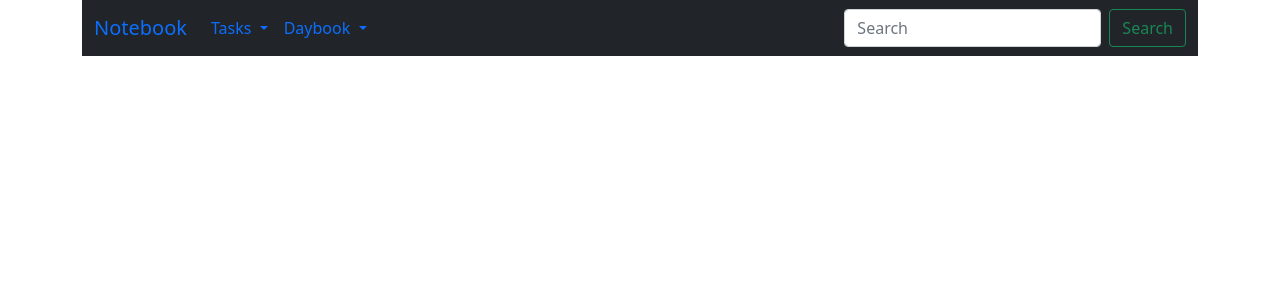
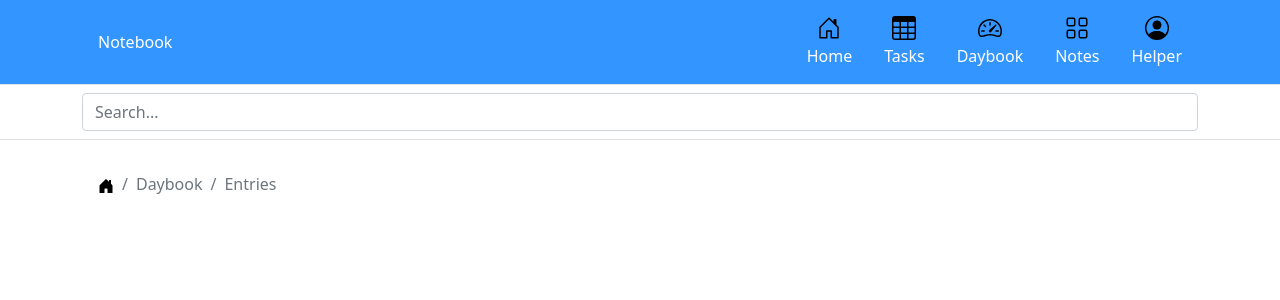
Before and after one commit to YevheniyEvt/Notebook, a Django app: page /daybook/entries/ in a window 1280 px wide. Shown: the top 300 px of the page. Run offline with Django 5.2, Linux system fonts and the light colour scheme; data that the repository does not hold is empty; some libraries are stand-ins or nearby versions.

Commit message:
style(navbar): Change navbar for header, add style and static folders, add svgs

```diff
--- a/daybook/templates/daybook/entries_list.html
+++ b/daybook/templates/daybook/entries_list.html
@@ -1,4 +1,26 @@
 {% extends 'base.htm' %}
+
+{% block header %}
+<div class="container my-3">
+  <nav aria-label="breadcrumb">
+    <ol
+      class="breadcrumb breadcrumb-chevron p-3 bg-body-tertiary rounded-3"
+    >
+      <li class="breadcrumb-item">
+        <a class="link-body-emphasis" href="{% url 'index' %}">
+          <svg class="bi" width="16" height="16" aria-hidden="true">
+            <use xlink:href="#house-door-fill"></use>
+          </svg>
+          <span class="visually-hidden">Home</span>
+        </a>
+      </li>
+      <li class="breadcrumb-item active" aria-current="page">Daybook</li>
+      <li class="breadcrumb-item active" aria-current="page">Entries</li>
+    </ol>
+  </nav>
+</div>
+{% endblock header %}
+
 {% block content %}
 <div id="entries-article"
      hx-get="{% url 'daybook:entries_list' %}"
@@ -17,7 +39,7 @@
           {{ entry.created_at }}
         </p>
         <p>
-          {{ entry.text }}
+          {{ entry.text|linebreaksbr }}
         </p>
         <hr />
     </article>
--- a/notebook/settings.py
+++ b/notebook/settings.py
@@ -130,6 +130,8 @@ USE_TZ = True
 # https://docs.djangoproject.com/en/5.2/howto/static-files/
 
 STATIC_URL = "static/"
+STATICFILES_DIRS = [BASE_DIR / "static"]
+STATIC_ROOT = BASE_DIR / "staticfiles"
 
 # Default primary key field type
 # https://docs.djangoproject.com/en/5.2/ref/settings/#default-auto-field
--- /dev/null
+++ b/static/css/main.css
@@ -0,0 +1,6 @@
+h1, h2, h3, h4, h5, h6 {
+  font-family: "Playfair Display", Georgia, "Times New Roman", serif/*rtl:Amiri, Georgia, "Times New Roman", serif*/;
+}
+.header-content {
+    background-color: rgba(0, 123, 255, 0.8);
+}
--- a/templates/base.htm
+++ b/templates/base.htm
@@ -4,6 +4,7 @@
 <head>
     <meta charset="UTF-8">
     <meta name="viewport" content="width=device-width, initial-scale=1">
+    <link rel="stylesheet" href="{% static 'css/main.css' %}">
     <link href="https://cdn.jsdelivr.net/npm/bootstrap@5.0.2/dist/css/bootstrap.min.css" rel="stylesheet" integrity="sha384-EVSTQN3/azprG1Anm3QDgpJLIm9Nao0Yz1ztcQTwFspd3yD65VohhpuuCOmLASjC" crossorigin="anonymous">
     <link rel="stylesheet" href="https://cdn.jsdelivr.net/npm/bootstrap-icons@1.11.3/font/bootstrap-icons.min.css">
 
@@ -11,11 +12,6 @@
     <script defer src="https://cdn.jsdelivr.net/npm/alpinejs@3.15.2/dist/cdn.min.js"></script>
     {% htmx_script %}
 
-    <style>
-        h1, h2, h3, h4, h5, h6 {
-          font-family: "Playfair Display", Georgia, "Times New Roman", serif/*rtl:Amiri, Georgia, "Times New Roman", serif*/;
-        }
-    </style>
     {% block css %}
     {% endblock css %}
 
@@ -23,9 +19,15 @@
 </head>
 <body hx-headers='{"x-csrftoken": "{{ csrf_token }}"}'>
 
+{% include 'partials/svgs.html' %}
+
+<header class="sticky-top bg-white" >
+    {% include 'navbar.html' %}
+    {% block header %}
+    {% endblock header %}
+</header>
 
 <main class="container">
-    {% include 'navbar.html' %}
     {% block content %}
     {% endblock content %}
 </main>
--- a/templates/navbar.html
+++ b/templates/navbar.html
@@ -1,97 +1,15 @@
-{#<header class="navbar navbar-expand-md d-print-none">#}
-{#  <div class="container-xl">#}
-{#    <button#}
-{#      class="navbar-toggler"#}
-{#      type="button"#}
-{#      data-bs-toggle="collapse"#}
-{#      data-bs-target="#navbar-menu"#}
-{#      aria-controls="navbar-menu"#}
-{#      aria-expanded="false"#}
-{#      aria-label="Toggle navigation"#}
-{#    >#}
-{#      <span class="navbar-toggler-icon"></span>#}
-{#    </button>#}
-{#    <ul class="navbar-nav">#}
-{#      <li class="nav-item active">#}
-{#        <a class="nav-link" href="{% url 'tasks:task_list' %}">#}
-{#          <span class="nav-link-icon">#}
-{#            <!-- Download SVG icon from http://tabler.io/icons/icon/home -->#}
-{#	<svg xmlns="http://www.w3.org/2000/svg" width="24" height="24" viewBox="0 0 24 24" fill="none" stroke="currentColor" stroke-width="2" stroke-linecap="round" stroke-linejoin="round" class="icon icon-1"><path d="M5 12l-2 0l9 -9l9 9l-2 0" /><path d="M5 12v7a2 2 0 0 0 2 2h10a2 2 0 0 0 2 -2v-7" /><path d="M9 21v-6a2 2 0 0 1 2 -2h2a2 2 0 0 1 2 2v6" /></svg>#}
-{#          </span>#}
-{#          <span class="nav-link-title"> Home </span>#}
-{#        </a>#}
-{#      </li>#}
-{#      <li class="nav-item">#}
-{#        <a class="nav-link" href="#"#}
-{#                data-bs-toggle="modal"#}
-{#        data-bs-target="#createTaskModal"#}
-{#        hx-get="{% url 'tasks:task_create' %}"#}
-{#        hx-target="#createTaskModalDialog">#}
-{#          <span class="nav-link-icon"#}
-{#            ><!-- Download SVG icon from http://tabler.io/icons/icon/checkbox -->#}
-{#	<svg xmlns="http://www.w3.org/2000/svg" width="24" height="24" viewBox="0 0 24 24" fill="none" stroke="currentColor" stroke-width="2" stroke-linecap="round" stroke-linejoin="round" class="icon icon-1"><path d="M9 11l3 3l8 -8" /><path d="M20 12v6a2 2 0 0 1 -2 2h-12a2 2 0 0 1 -2 -2v-12a2 2 0 0 1 2 -2h9" /></svg>#}
-{#          </span>#}
-{#          <span class="nav-link-title">New task</span>#}
-{#        </a>#}
-{#      </li>#}
-{#      <li class="nav-item">#}
-{#        <a class="nav-link" href="#">#}
-{#          <span class="nav-link-icon"#}
-{#            ><!-- Download SVG icon from http://tabler.io/icons/icon/checkbox -->#}
-{#	<svg xmlns="http://www.w3.org/2000/svg" width="24" height="24" viewBox="0 0 24 24" fill="none" stroke="currentColor" stroke-width="2" stroke-linecap="round" stroke-linejoin="round" class="icon icon-1"><path d="M9 11l3 3l8 -8" /><path d="M20 12v6a2 2 0 0 1 -2 2h-12a2 2 0 0 1 -2 -2v-12a2 2 0 0 1 2 -2h9" /></svg>#}
-{#          </span>#}
-{#          <span class="nav-link-title"> Settings </span>#}
-{#        </a>#}
-{#      </li>#}
-{#    </ul>#}
-{#    <div class="navbar-nav flex-row order-md-last ms-auto">#}
-{#      <div class="nav-item dropdown">#}
-{#        <a#}
-{#          href="#"#}
-{#          class="nav-link d-flex lh-1 text-reset"#}
-{#          data-bs-toggle="dropdown"#}
-{#          aria-label="Open user menu"#}
-{#        >#}
-{#          <span#}
-{#            class="avatar avatar-sm"#}
-{#            style="background-image: url(/static/avatars/044m.jpg)"#}
-{#          ></span>#}
-{#          <div class="d-none d-xl-block ps-2">#}
-{#            <div>Paweł Kuna</div>#}
-{#            <div class="mt-1 small text-secondary">UI Designer</div>#}
-{#          </div>#}
-{#        </a>#}
-{#        <div class="dropdown-menu dropdown-menu-end dropdown-menu-arrow">#}
-{#          <a href="#" class="dropdown-item">Status</a>#}
-{#          <a href="./profile.html" class="dropdown-item">Profile</a>#}
-{#          <a href="#" class="dropdown-item">Feedback</a>#}
-{#          <div class="dropdown-divider"></div>#}
-{#          <a href="./settings.html" class="dropdown-item">Settings</a>#}
-{#          <a href="./sign-in.html" class="dropdown-item">Logout</a>#}
-{#        </div>#}
-{#      </div>#}
-{#    </div>#}
-{#  </div>#}
-{#</header>#}
-
-<nav class="navbar navbar-expand-lg bg-dark sticky-top bg-body-tertiary">
-  <div class="container-fluid">
-    <a class="navbar-brand" href="#">Notebook</a>
-    <button class="navbar-toggler" type="button" data-bs-toggle="collapse" data-bs-target="#navbarSupportedContent" aria-controls="navbarSupportedContent" aria-expanded="false" aria-label="Toggle navigation">
-      <span class="navbar-toggler-icon"></span>
-    </button>
-    <div class="collapse navbar-collapse" id="navbarSupportedContent">
-      <ul class="navbar-nav me-auto mb-2 mb-lg-0">
-{#        <li class="nav-item">#}
-{#          <a class="nav-link" href="{% url 'tasks:task_list' %}">Tasks</a>#}
-{#        </li>#}
-        <li class="nav-item dropdown">
-          <a class="nav-link dropdown-toggle" href="#" role="button" data-bs-toggle="dropdown" aria-expanded="false">
-            Tasks
-          </a>
-          <ul class="dropdown-menu">
+    <div class="px-3 py-2 text-bg-dark border-bottom header-content">
+      <div class="container">
+        <div
+          class="d-flex flex-wrap align-items-center justify-content-center justify-content-lg-start"
+        >
+         <ul class="nav d-flex align-items-center my-2 my-lg-0 me-lg-auto text-white text-decoration-none">
             <li>
-                <a class="dropdown-item"
+                <a class="nav-link text-white" href="#">Notebook</a>
+            </li>
+            <li>
+                {% if tasks %}
+                    <a class="nav-link text-white"
                        href="#"
                        data-bs-toggle="modal"
                        data-bs-target="#createTaskModal"
@@ -100,19 +18,8 @@
                     >
                         Create task
                     </a>
-
-            </li>
-          <li><hr class="dropdown-divider"></li>
-          <li><a class="dropdown-item" href="{% url 'tasks:task_list' %}">Tasks</a></li>
-          </ul>
-        </li>
-        <li class="nav-item dropdown">
-          <a class="nav-link dropdown-toggle" href="#" role="button" data-bs-toggle="dropdown" aria-expanded="false">
-            Daybook
-          </a>
-          <ul class="dropdown-menu">
-            <li>
-                <a class="dropdown-item"
+                {% elif entries_list %}
+                    <a class="nav-link text-white"
                        href="#"
                        data-bs-toggle="modal"
                        data-bs-target="#createEntriesModal"
@@ -121,22 +28,94 @@
                     >
                         Create entries
                     </a>
+                {% endif %}
             </li>
-          <li><hr class="dropdown-divider"></li>
-          <li><a class="dropdown-item" href="{% url 'daybook:entries_list' %}">Entries</a></li>
          </ul>
+          <ul
+            class="nav col-12 col-lg-auto my-2 justify-content-center my-md-0 text-small"
+          >
+            <li>
+              <a href="{% url 'index' %}" class="nav-link text-white">
+                <svg
+                  class="bi d-block mx-auto mb-1"
+                  width="24"
+                  height="24"
+                  aria-hidden="true"
+                >
+                  <use xlink:href="#home"></use>
+                </svg>
+                Home
+              </a>
             </li>
-{#        <li class="nav-item">#}
-{#          <a class="nav-link" href="{% url 'daybook:entries_list' %}">Daybook</a>#}
-{#        </li>#}
-{#        <li class="nav-item">#}
-{#          <a class="nav-link disabled" aria-disabled="true">Disabled</a>#}
-{#        </li>#}
+            <li>
+              <a href="{% url 'tasks:task_list' %}" class="nav-link text-white">
+                <svg
+                  class="bi d-block mx-auto mb-1"
+                  width="24"
+                  height="24"
+                  aria-hidden="true"
+                >
+                  <use xlink:href="#table"></use>
+                </svg>
+                Tasks
+              </a>
+            </li>
+            <li>
+              <a href="{% url 'daybook:entries_list' %}" class="nav-link text-white">
+                <svg
+                  class="bi d-block mx-auto mb-1"
+                  width="24"
+                  height="24"
+                  aria-hidden="true"
+                >
+                  <use xlink:href="#speedometer2"></use>
+                </svg>
+                Daybook
+              </a>
+            </li>
+
+            <li>
+              <a href="#" class="nav-link text-white">
+                <svg
+                  class="bi d-block mx-auto mb-1"
+                  width="24"
+                  height="24"
+                  aria-hidden="true"
+                >
+                  <use xlink:href="#grid"></use>
+                </svg>
+                Notes
+              </a>
+            </li>
+            <li>
+              <a href="#" class="nav-link text-white">
+                <svg
+                  class="bi d-block mx-auto mb-1"
+                  width="24"
+                  height="24"
+                  aria-hidden="true"
+                >
+                  <use xlink:href="#people-circle"></use>
+                </svg>
+                Helper
+              </a>
+            </li>
           </ul>
-      <form class="d-flex" role="search">
-        <input class="form-control me-2" type="search" placeholder="Search" aria-label="Search"/>
-        <button class="btn btn-outline-success" type="submit">Search</button>
+        </div>
+      </div>
+    </div>
+    <div class="px-3 py-2 border-bottom mb-3">
+      <div class="container">
+        <form
+          class="col-12 col-lg-auto mb-2 mb-lg-0 me-lg-auto"
+          role="search"
+        >
+          <input
+            type="search"
+            class="form-control"
+            placeholder="Search..."
+            aria-label="Search"
+          />
         </form>
       </div>
     </div>
-</nav>
--- /dev/null
+++ b/templates/partials/svgs.html
@@ -0,0 +1,51 @@
+<svg xmlns="http://www.w3.org/2000/svg" class="d-none">
+  <symbol id="house-door-fill" viewBox="0 0 16 16">
+    <path
+      d="M6.5 14.5v-3.505c0-.245.25-.495.5-.495h2c.25 0 .5.25.5.5v3.5a.5.5 0 0 0 .5.5h4a.5.5 0 0 0 .5-.5v-7a.5.5 0 0 0-.146-.354L13 5.793V2.5a.5.5 0 0 0-.5-.5h-1a.5.5 0 0 0-.5.5v1.293L8.354 1.146a.5.5 0 0 0-.708 0l-6 6A.5.5 0 0 0 1.5 7.5v7a.5.5 0 0 0 .5.5h4a.5.5 0 0 0 .5-.5z"
+    ></path>
+  </symbol>
+<symbol id="home" viewBox="0 0 16 16">
+    <path
+      d="M8.354 1.146a.5.5 0 0 0-.708 0l-6 6A.5.5 0 0 0 1.5 7.5v7a.5.5 0 0 0 .5.5h4.5a.5.5 0 0 0 .5-.5v-4h2v4a.5.5 0 0 0 .5.5H14a.5.5 0 0 0 .5-.5v-7a.5.5 0 0 0-.146-.354L13 5.793V2.5a.5.5 0 0 0-.5-.5h-1a.5.5 0 0 0-.5.5v1.293L8.354 1.146zM2.5 14V7.707l5.5-5.5 5.5 5.5V14H10v-4a.5.5 0 0 0-.5-.5h-3a.5.5 0 0 0-.5.5v4H2.5z"
+    ></path>
+</symbol>
+  <symbol id="bootstrap" viewBox="0 0 118 94">
+    <title>Bootstrap</title>
+    <path
+      fill-rule="evenodd"
+      clip-rule="evenodd"
+      d="M24.509 0c-6.733 0-11.715 5.893-11.492 12.284.214 6.14-.064 14.092-2.066 20.577C8.943 39.365 5.547 43.485 0 44.014v5.972c5.547.529 8.943 4.649 10.951 11.153 2.002 6.485 2.28 14.437 2.066 20.577C12.794 88.106 17.776 94 24.51 94H93.5c6.733 0 11.714-5.893 11.491-12.284-.214-6.14.064-14.092 2.066-20.577 2.009-6.504 5.396-10.624 10.943-11.153v-5.972c-5.547-.529-8.934-4.649-10.943-11.153-2.002-6.484-2.28-14.437-2.066-20.577C105.214 5.894 100.233 0 93.5 0H24.508zM80 57.863C80 66.663 73.436 72 62.543 72H44a2 2 0 01-2-2V24a2 2 0 012-2h18.437c9.083 0 15.044 4.92 15.044 12.474 0 5.302-4.01 10.049-9.119 10.88v.277C75.317 46.394 80 51.21 80 57.863zM60.521 28.34H49.948v14.934h8.905c6.884 0 10.68-2.772 10.68-7.727 0-4.643-3.264-7.207-9.012-7.207zM49.948 49.2v16.458H60.91c7.167 0 10.964-2.876 10.964-8.281 0-5.406-3.903-8.178-11.425-8.178H49.948z"
+    ></path>
+  </symbol>
+  <symbol id="home" viewBox="0 0 16 16">
+    <path
+      d="M8.354 1.146a.5.5 0 0 0-.708 0l-6 6A.5.5 0 0 0 1.5 7.5v7a.5.5 0 0 0 .5.5h4.5a.5.5 0 0 0 .5-.5v-4h2v4a.5.5 0 0 0 .5.5H14a.5.5 0 0 0 .5-.5v-7a.5.5 0 0 0-.146-.354L13 5.793V2.5a.5.5 0 0 0-.5-.5h-1a.5.5 0 0 0-.5.5v1.293L8.354 1.146zM2.5 14V7.707l5.5-5.5 5.5 5.5V14H10v-4a.5.5 0 0 0-.5-.5h-3a.5.5 0 0 0-.5.5v4H2.5z"
+    ></path>
+  </symbol>
+  <symbol id="speedometer2" viewBox="0 0 16 16">
+    <path
+      d="M8 4a.5.5 0 0 1 .5.5V6a.5.5 0 0 1-1 0V4.5A.5.5 0 0 1 8 4zM3.732 5.732a.5.5 0 0 1 .707 0l.915.914a.5.5 0 1 1-.708.708l-.914-.915a.5.5 0 0 1 0-.707zM2 10a.5.5 0 0 1 .5-.5h1.586a.5.5 0 0 1 0 1H2.5A.5.5 0 0 1 2 10zm9.5 0a.5.5 0 0 1 .5-.5h1.5a.5.5 0 0 1 0 1H12a.5.5 0 0 1-.5-.5zm.754-4.246a.389.389 0 0 0-.527-.02L7.547 9.31a.91.91 0 1 0 1.302 1.258l3.434-4.297a.389.389 0 0 0-.029-.518z"
+    ></path>
+    <path
+      fill-rule="evenodd"
+      d="M0 10a8 8 0 1 1 15.547 2.661c-.442 1.253-1.845 1.602-2.932 1.25C11.309 13.488 9.475 13 8 13c-1.474 0-3.31.488-4.615.911-1.087.352-2.49.003-2.932-1.25A7.988 7.988 0 0 1 0 10zm8-7a7 7 0 0 0-6.603 9.329c.203.575.923.876 1.68.63C4.397 12.533 6.358 12 8 12s3.604.532 4.923.96c.757.245 1.477-.056 1.68-.631A7 7 0 0 0 8 3z"
+    ></path>
+  </symbol>
+  <symbol id="table" viewBox="0 0 16 16">
+    <path
+      d="M0 2a2 2 0 0 1 2-2h12a2 2 0 0 1 2 2v12a2 2 0 0 1-2 2H2a2 2 0 0 1-2-2V2zm15 2h-4v3h4V4zm0 4h-4v3h4V8zm0 4h-4v3h3a1 1 0 0 0 1-1v-2zm-5 3v-3H6v3h4zm-5 0v-3H1v2a1 1 0 0 0 1 1h3zm-4-4h4V8H1v3zm0-4h4V4H1v3zm5-3v3h4V4H6zm4 4H6v3h4V8z"
+    ></path>
+  </symbol>
+  <symbol id="people-circle" viewBox="0 0 16 16">
+    <path d="M11 6a3 3 0 1 1-6 0 3 3 0 0 1 6 0z"></path>
+    <path
+      fill-rule="evenodd"
+      d="M0 8a8 8 0 1 1 16 0A8 8 0 0 1 0 8zm8-7a7 7 0 0 0-5.468 11.37C3.242 11.226 4.805 10 8 10s4.757 1.225 5.468 2.37A7 7 0 0 0 8 1z"
+    ></path>
+  </symbol>
+  <symbol id="grid" viewBox="0 0 16 16">
+    <path
+      d="M1 2.5A1.5 1.5 0 0 1 2.5 1h3A1.5 1.5 0 0 1 7 2.5v3A1.5 1.5 0 0 1 5.5 7h-3A1.5 1.5 0 0 1 1 5.5v-3zM2.5 2a.5.5 0 0 0-.5.5v3a.5.5 0 0 0 .5.5h3a.5.5 0 0 0 .5-.5v-3a.5.5 0 0 0-.5-.5h-3zm6.5.5A1.5 1.5 0 0 1 10.5 1h3A1.5 1.5 0 0 1 15 2.5v3A1.5 1.5 0 0 1 13.5 7h-3A1.5 1.5 0 0 1 9 5.5v-3zm1.5-.5a.5.5 0 0 0-.5.5v3a.5.5 0 0 0 .5.5h3a.5.5 0 0 0 .5-.5v-3a.5.5 0 0 0-.5-.5h-3zM1 10.5A1.5 1.5 0 0 1 2.5 9h3A1.5 1.5 0 0 1 7 10.5v3A1.5 1.5 0 0 1 5.5 15h-3A1.5 1.5 0 0 1 1 13.5v-3zm1.5-.5a.5.5 0 0 0-.5.5v3a.5.5 0 0 0 .5.5h3a.5.5 0 0 0 .5-.5v-3a.5.5 0 0 0-.5-.5h-3zm6.5.5A1.5 1.5 0 0 1 10.5 9h3a1.5 1.5 0 0 1 1.5 1.5v3a1.5 1.5 0 0 1-1.5 1.5h-3A1.5 1.5 0 0 1 9 13.5v-3zm1.5-.5a.5.5 0 0 0-.5.5v3a.5.5 0 0 0 .5.5h3a.5.5 0 0 0 .5-.5v-3a.5.5 0 0 0-.5-.5h-3z"
+    ></path>
+  </symbol>
+</svg>
```
Also changed, not shown: tasks/static/tasks/style.css (added, +39 -0 lines), tasks/templates/tasks/task_list.html (+24 -44 lines). Lines whose indentation alone changed are shown as unchanged.
